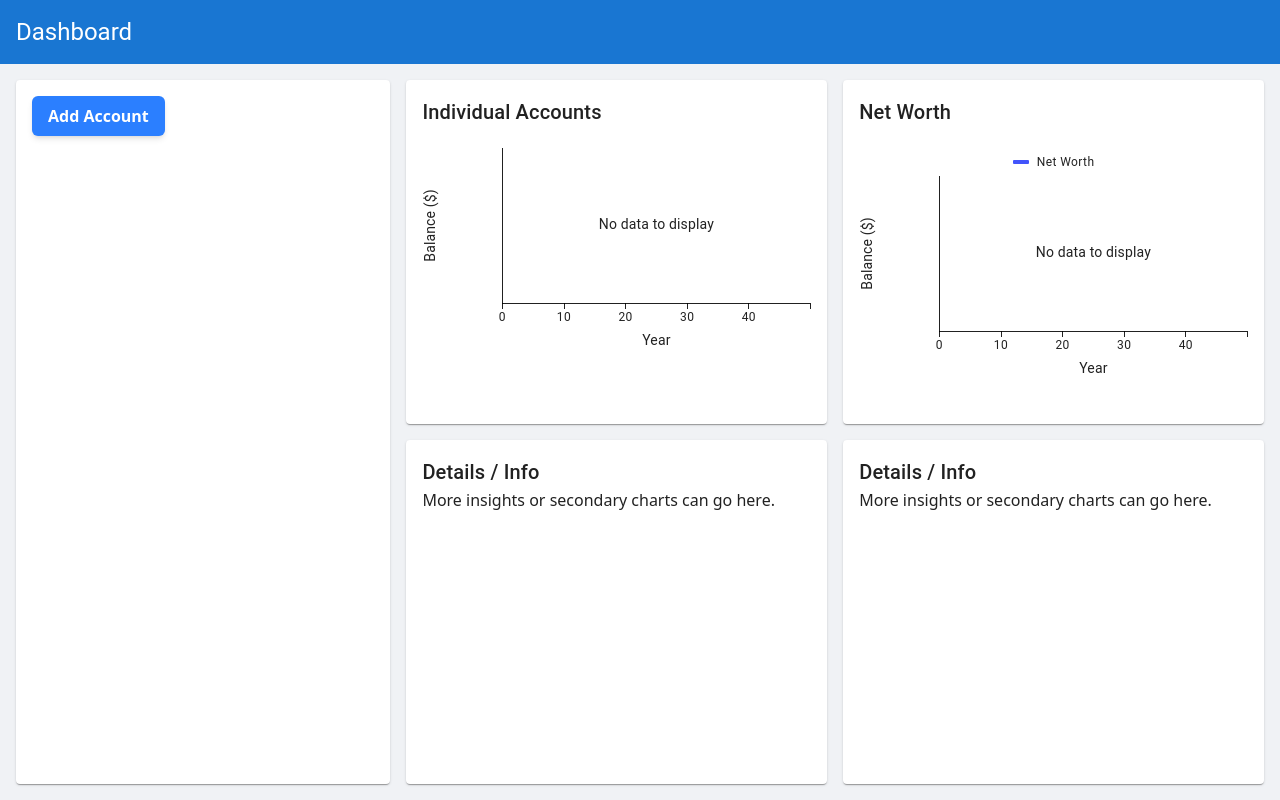
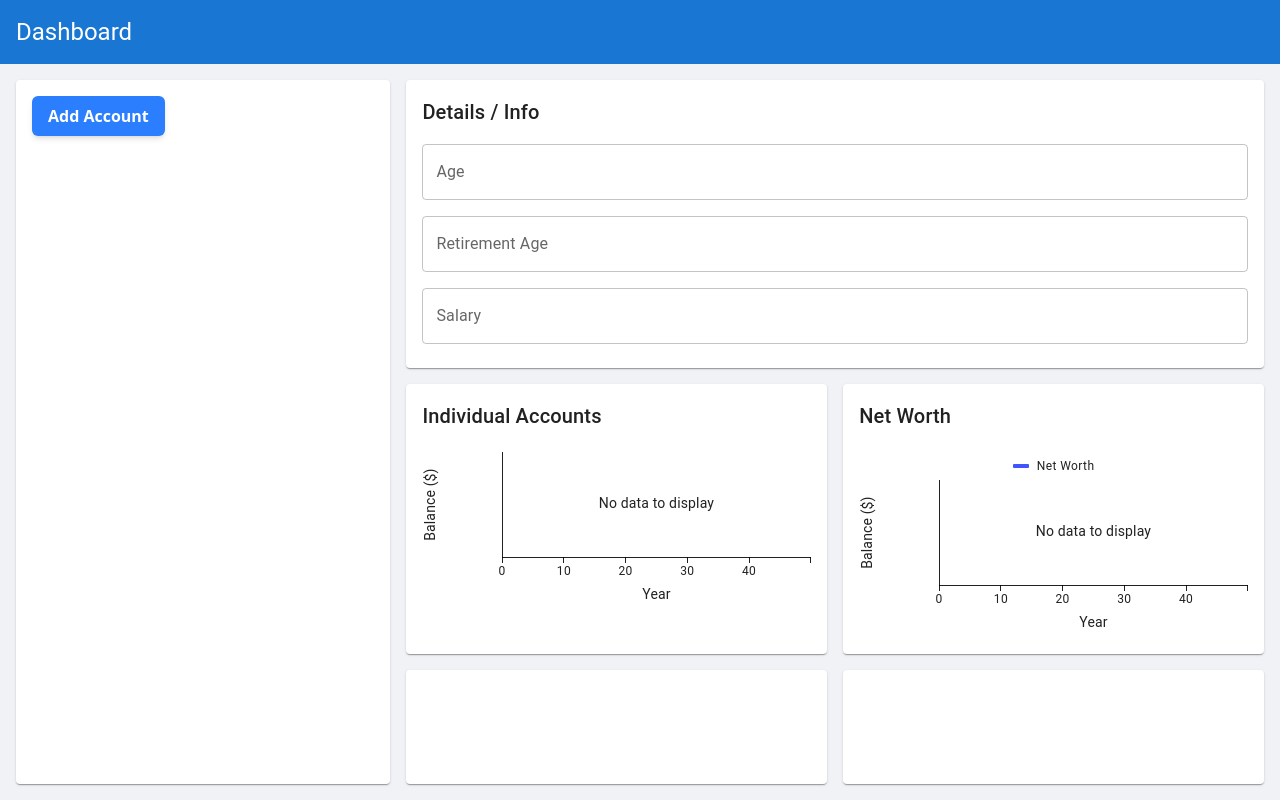
Before and after one commit to jgoldstein130/Financial-App, a Next.js app in the folder financial-app/: page / in a window 1280 px wide. Built offline with nearby package versions, Linux system fonts and the light colour scheme.

Commit message:
Start of Details Section

```diff
--- a/financial-app/src/app/Components/AccountAccordion/AccountAccordion.tsx
+++ b/financial-app/src/app/Components/AccountAccordion/AccountAccordion.tsx
@@ -2,10 +2,9 @@ import Accordion from "@mui/material/Accordion";
 import AccordionDetails from "@mui/material/AccordionDetails";
 import AccordionSummary from "@mui/material/AccordionSummary";
 import ExpandMoreIcon from "@mui/icons-material/ExpandMore";
-import TextField from "@mui/material/TextField";
 import { ChangeEvent, ReactNode, useState } from "react";
 import { Account } from "../../page";
-import { Button, Box, Modal, Typography } from "@mui/material";
+import { Button, Box, TextField } from "@mui/material";
 import EditIcon from "@mui/icons-material/Edit";
 import "./AccountAccordion.css";
 import EditAccountModal from "../EditAccountModal/EditAccountModal";
--- /dev/null
+++ b/financial-app/src/app/Components/DetailsSection/DetailsSection.tsx
@@ -0,0 +1,30 @@
+import { ReactNode } from "react";
+import { Box, Typography, TextField, CardContent } from "@mui/material";
+
+const DetailsSection = ({ children, ...props }: Props) => {
+  return (
+    <CardContent>
+      <Typography variant="h6" gutterBottom>
+        Details / Info
+      </Typography>
+      <Box
+        sx={{
+          display: "flex",
+          flexDirection: "column",
+          gap: 2,
+          mt: 2,
+        }}
+      >
+        <TextField label="Age" variant="outlined" type="number" fullWidth />
+        <TextField label="Retirement Age" variant="outlined" fullWidth />
+        <TextField label="Salary" variant="outlined" fullWidth />
+      </Box>
+    </CardContent>
+  );
+};
+
+interface Props {
+  children?: ReactNode;
+}
+
+export default DetailsSection;
--- a/financial-app/src/app/Components/GraphSection/GraphSection.tsx
+++ b/financial-app/src/app/Components/GraphSection/GraphSection.tsx
@@ -4,18 +4,11 @@ import { Account } from "@/app/page";
 
 // TODO: Maybe have a choice of how often you contribute to an account
 
-// Fix hydration errors
-
 // TODO: Add tax rate to accounts, maybe add account type and roth accounts will not have tax field
-
-// TODO: We need a way to get current age and retirement age to get the xAxis
-// TODO: This should probably be in the section that will get other info like salary so we can do stuff like % of income saved
 
 // TODO: We want to do calculations for after retirement too
 
 // make graphs better fit their box
-
-// add more ticks to y axis
 
 const GraphSection = ({ children, ...props }: Props) => {
   const xAxisGenerator = (currentAge: number, retirementAge: number) => {
@@ -122,7 +115,6 @@ const GraphSection = ({ children, ...props }: Props) => {
   };
 
   return (
-    <div style={{ height: "300px", marginTop: "20px" }}>
     <LineChart
       series={(getDataForAllAccounts(65 - 24) || []).map((series) => ({
         ...series,
@@ -134,14 +126,14 @@ const GraphSection = ({ children, ...props }: Props) => {
         {
           label: "Balance ($)",
           width: 80,
+          tickNumber: 4,
           valueFormatter: (balance: number) =>
             getShorthandForBigNumbers(balance),
         },
       ]}
-        height={200}
       margin={0}
+      sx={{ marginTop: "20px" }}
     />
-    </div>
   );
 };
 
--- a/financial-app/src/app/page.tsx
+++ b/financial-app/src/app/page.tsx
@@ -8,6 +8,7 @@ import { useState } from "react";
 import { Box, Typography } from "@mui/material";
 import AddAccountModal from "./Components/AddAccountModal/AddAccountModal";
 import GraphSection from "./Components/GraphSection/GraphSection";
+import DetailsSection from "./Components/DetailsSection/DetailsSection";
 
 export interface Account {
   name?: string;
@@ -120,38 +121,41 @@ const Home = () => {
               ))}
             </CardContent>
           </Card>
-
           <Box
             sx={{ flex: 1, display: "flex", flexDirection: "column", gap: 2 }}
+          >
+            <Box
+              sx={{ flex: 1, display: "flex", flexDirection: "row", gap: 2 }}
+            >
+              <Card sx={{ flex: 1 }}>
+                <DetailsSection />
+              </Card>
+            </Box>
+            <Box
+              sx={{ flex: 1, display: "flex", flexDirection: "row", gap: 2 }}
             >
               <Card sx={{ flex: 1 }}>
                 <CardContent>
                   <Typography variant="h6">Individual Accounts</Typography>
-                <GraphSection accounts={accounts} mode="individual accounts" />
+                  <GraphSection
+                    accounts={accounts}
+                    mode="individual accounts"
+                  />
                 </CardContent>
               </Card>
-            <Card sx={{ flex: 1 }}>
-              <CardContent>
-                <Typography variant="h6">Details / Info</Typography>
-                <div>More insights or secondary charts can go here.</div>
-              </CardContent>
-            </Card>
-          </Box>
-          <Box
-            sx={{ flex: 1, display: "flex", flexDirection: "column", gap: 2 }}
-          >
               <Card sx={{ flex: 1 }}>
                 <CardContent>
                   <Typography variant="h6">Net Worth</Typography>
                   <GraphSection accounts={accounts} mode="net worth" />
                 </CardContent>
               </Card>
-            <Card sx={{ flex: 1 }}>
-              <CardContent>
-                <Typography variant="h6">Details / Info</Typography>
-                <div>More insights or secondary charts can go here.</div>
-              </CardContent>
-            </Card>
+            </Box>
+            <Box
+              sx={{ flex: 1, display: "flex", flexDirection: "row", gap: 2 }}
+            >
+              <Card sx={{ flex: 1 }}></Card>
+              <Card sx={{ flex: 1 }}></Card>
+            </Box>
           </Box>
         </Box>
       </Box>
```
Lines whose indentation alone changed are shown as unchanged.
